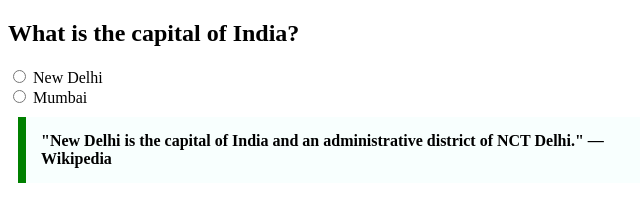
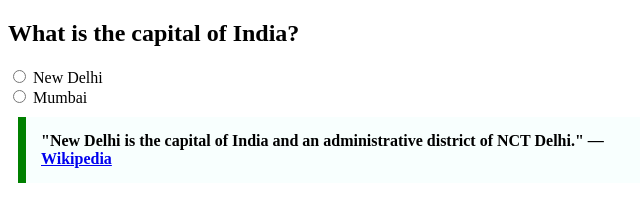
Before and after one commit to acciojob/trivia-PranithaVangala98, a website: page main.html in a window 1280 px wide. Shown: the full height of the page, 0-640 px from the left. Drawn offline with Linux system fonts and the light colour scheme.

Commit message:
created a submission

```diff
--- a/main.html
+++ b/main.html
@@ -25,7 +25,7 @@
 
   <!-- Quotation Block -->
   <blockquote class="quote">
-    "New Delhi is the capital of India and an administrative district of NCT Delhi." — Wikipedia
+    "New Delhi is the capital of India and an administrative district of NCT Delhi." — <a href="https://en.wikipedia.org/wiki/New_Delhi">Wikipedia</a>
   </blockquote>
 
 </body>
```
